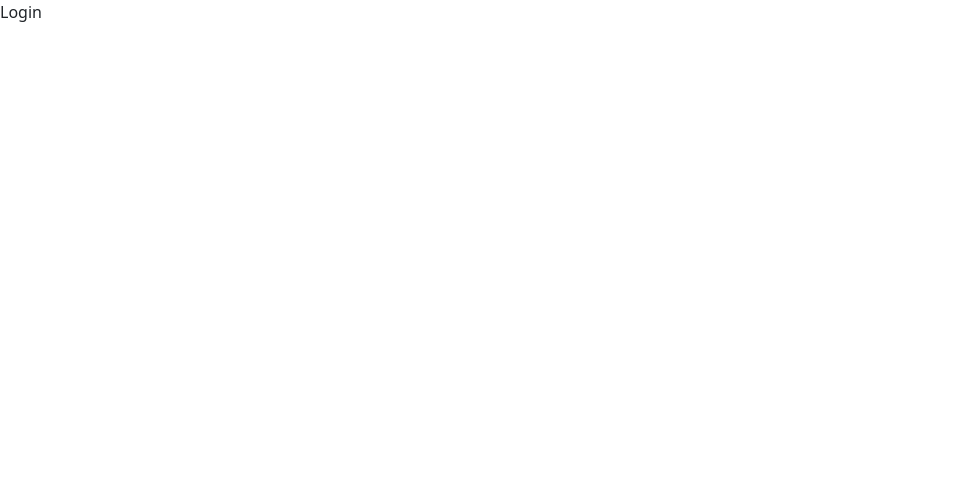
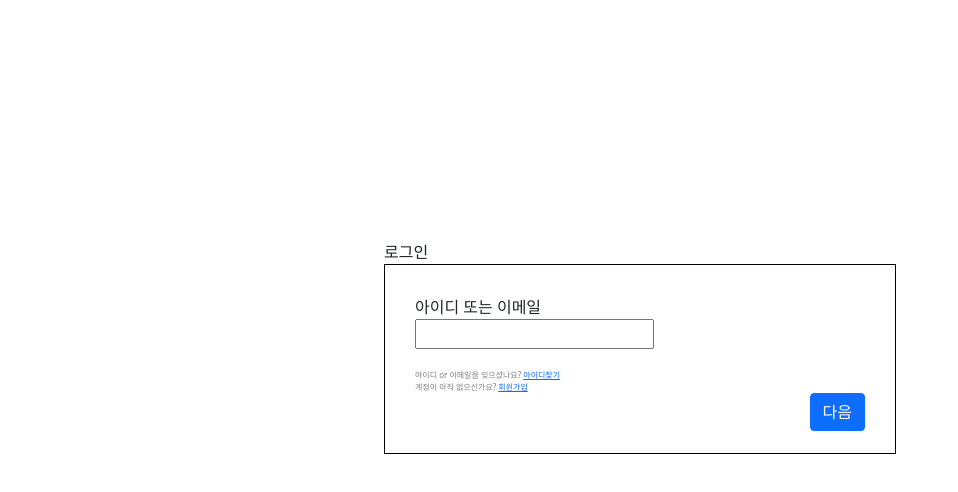
Before and after one commit to MVP-KUSITSM/MVP-Front, a React (Create React App) app in the folder tmi-front/: page /login in a window 1280 px wide. Shown: the top 492 px of the page, without its empty margins (0-958 px from the left). Built offline with nearby package versions, Linux system fonts and the light colour scheme.

Commit message:
[feat]로그인 및 회원가입 기본 설계

```diff
--- a/tmi-front/package.json
+++ b/tmi-front/package.json
@@ -6,6 +6,7 @@
     "@testing-library/jest-dom": "^5.14.1",
     "@testing-library/react": "^11.2.7",
     "@testing-library/user-event": "^12.8.3",
+    "bootstrap": "^5.1.3",
     "react": "^17.0.2",
     "react-bootstrap": "^2.0.1",
     "react-dom": "^17.0.2",
--- /dev/null
+++ b/tmi-front/src/assets/css/user/login.css
@@ -0,0 +1,28 @@
+.all_login {
+    position: absolute;
+    width : 40%;
+    top : 30%;
+    left : 30%;
+}
+
+.login{
+    position : relative;
+    border : 1px solid black;
+    padding : 30px;
+    padding-bottom: 60px;
+    /* left : 40%; */
+
+}
+
+
+
+.login_else{
+    position : relative;
+    font-size : 8px;
+    color : gray;
+    padding-top: 20px;
+}
+
+Button {
+    float: right;
+}
--- /dev/null
+++ b/tmi-front/src/assets/css/user/registerg.css
@@ -0,0 +1,7 @@
+.all{
+    position: absolute;
+    margin:auto;
+    top : 30%;
+    left : 50%;
+
+}
--- a/tmi-front/src/component/user/Login.js
+++ b/tmi-front/src/component/user/Login.js
@@ -1,11 +1,39 @@
 import React, { useState } from "react";
+import "../../assets/css/user/login.css";
+import { Button } from 'react-bootstrap';
+import { Link,Route } from "react-router-dom";
+import Bottomnav from "../mvp/bottomnav";
 
 function Login() {
 
   return (
-    <div>
-        Login
-    </div>
+    <>
+      <div className="all_login">
+          <div>로그인</div>
+          <div className="login">
+            <div>아이디 또는 이메일</div>
+            <input></input>
+
+            <div className="login_else">
+              <div>아이디 or 이메일을 잊으셨나요? <Link to ="/main">아이디찾기</Link></div>
+              <div>계정이 아직 없으신가요? <Link to ="/registerg">회원가입</Link></div>
+            </div>
+            <Button>다음</Button>
+          </div>
+      </div>
+    </>
+  );
+}
+
+function Password(){
+
+  return(
+    <>
+      <div className="password">
+        <div>패스워드</div>
+        <input></input>
+      </div>
+    </>
   );
 }
 
--- a/tmi-front/src/component/user/RegisterG.js
+++ b/tmi-front/src/component/user/RegisterG.js
@@ -1,12 +1,25 @@
 import React, { useState } from "react";
+import { Button } from 'react-bootstrap';
+import "../../assets/css/user/registerg.css"
 
 
 function RegisterG() {
 
   return (
-    <div>
-        Register-개인
-    </div>
+    <>
+      <div className ="all">
+        <h5>개인 회원가입</h5>
+        <div className="registerbox">
+          <div>이름</div>
+          <input></input>
+          <div>아이디</div>
+          <input></input>
+          <div>비밀번호</div>
+          <input></input>
+        </div>
+        <Button>생성하기</Button>
+      </div>
+    </>
   );
 }
 
```
Also changed, not shown: 2 other files (tests, documents, lock files or other folders).
